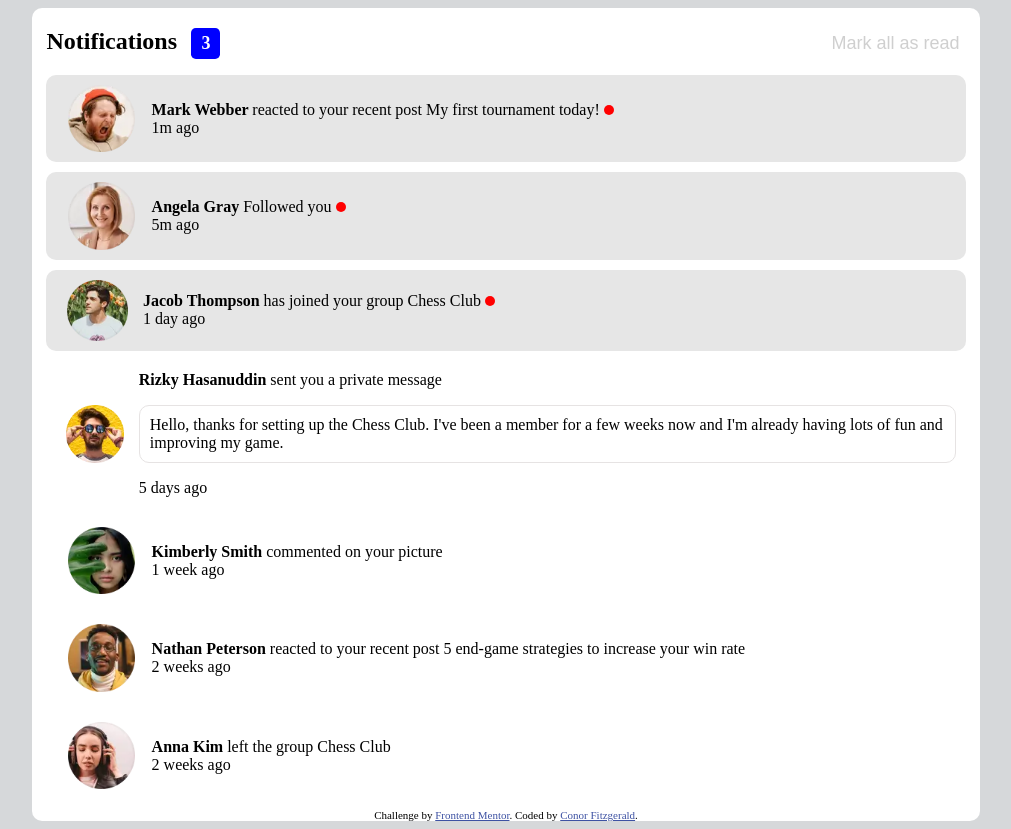
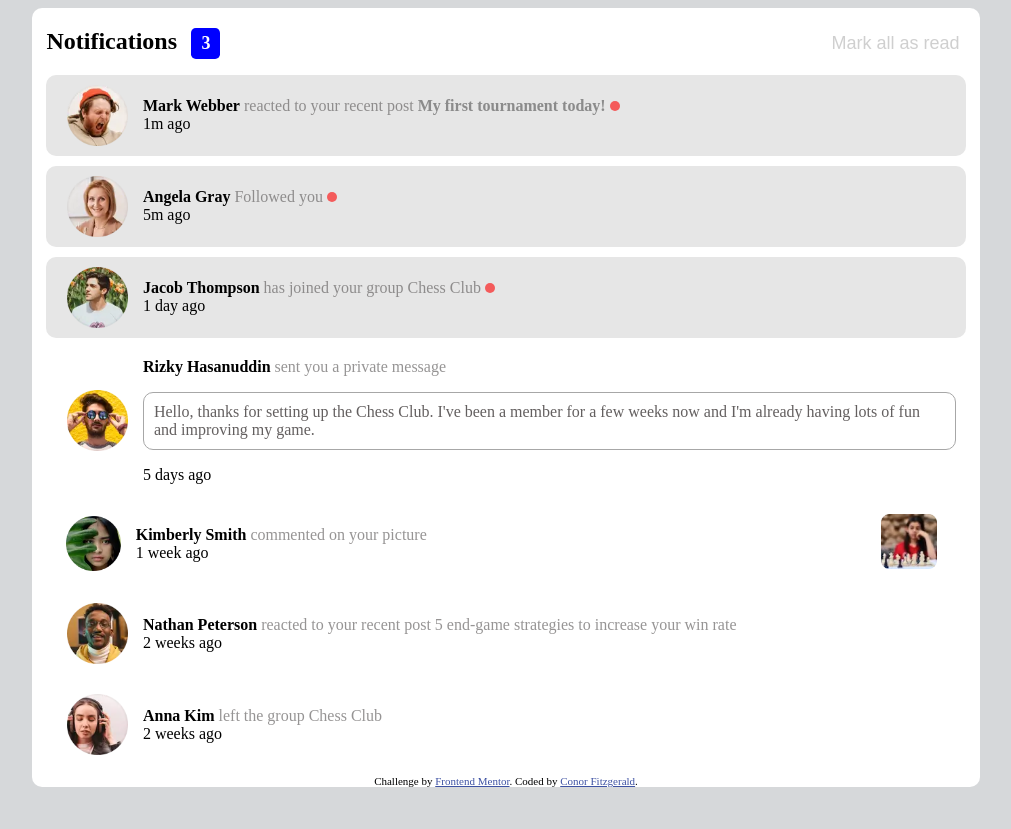
Before and after one commit to Cjhfitz/notifications-page-main, a plain HTML site: page index.html in a window 1280 px wide. Shown: the whole page, without its empty margins (134-1145 px from the left). After the commit the page ends 800 px from the top, so only its background shows below. Drawn offline with Linux system fonts and the light colour scheme.

Commit message:
updating HTML and CSS to implement BEM

```diff
--- a/css/styles.css
+++ b/css/styles.css
@@ -54,10 +54,9 @@ body {
     margin-bottom: 0.625rem;
 }
 
-.notification-content {
-    width: 100%;
+.notification__img {
     display: flex;
-    flex-direction: column;
+    justify-content: center;
 }
 
 img {
@@ -65,33 +64,42 @@ img {
     height: 75%;
 }
 
-.notification-img {
+.notification__body {
+    width: 100%;
     display: flex;
-    justify-content: center;
+    flex-direction: column;
 }
 
+.notification__text {
+    color: rgba(99, 95, 95, 0.671);
+}
+
+
 .indicator {
-    background-color: red;
+    background-color: rgba(248, 42, 42, 0.74);
     border-radius: 100%;
     width: 0.625rem;
     height: 0.625rem;
     display: inline-block;
 }
 
-.unread-notification {
+.notification--unread {
     background-color: rgb(230, 230, 230);
 }
 
 .name {
+    color: black;
     font-weight: 700;
 }
 
 .title {
-    color: rgba(184, 184, 184, 0.671);
+    color: rgba(48, 47, 47, 0.5);
+    font-weight: 700;
 }
 
 .message {
     padding: 0.625rem;
-    border: 1px solid rgb(230, 227, 227);
+    border: 1px solid rgb(167, 167, 167);
     border-radius: 0.625rem;
+    color: rgb(99, 95, 95);
 }
--- a/index.html
+++ b/index.html
@@ -41,22 +41,22 @@
           illum.
         </p> -->
 
-        <div class="notification unread-notification">
-          <div class="notification-img">
+        <div class="notification notification--unread">
+          <div class="notification__img">
             <img
               src="assets/images/avatar-mark-webber.webp"
               alt="a user's profile picture"
             />
           </div>
-          <div class="notification-body">
+          <div class="notification__body">
             <div>
-              <span class="name">Mark Webber </span>
-              <span class="notification-body_text"
-                >reacted to your recent post My first tournament today!
+              <span class="notification__text"
+                ><span class="name">Mark Webber</span> reacted to your recent
+                post <span class="title">My first tournament today!</span>
               </span>
               <div class="indicator"></div>
             </div>
-            <span class="time-passed">1m ago</span>
+            <span class="notification__age">1m ago</span>
           </div>
         </div>
 
@@ -65,20 +65,20 @@
           illum.
         </p> -->
 
-        <div class="notification unread-notification">
-          <div class="notification-img">
+        <div class="notification notification--unread">
+          <div class="notification__img">
             <img
               src="assets/images/avatar-angela-gray.webp"
               alt="a user's profile picture"
             />
           </div>
-          <div class="notification-body">
+          <div class="notification__body">
             <div>
               <span class="name">Angela Gray </span>
-              <span class="notification-body_text">Followed you</span>
+              <span class="notification__text">Followed you</span>
               <div class="indicator"></div>
             </div>
-            <span class="time-passed">5m ago</span>
+            <span class="notification__age">5m ago</span>
           </div>
         </div>
 
@@ -87,22 +87,22 @@
           illum.
         </p> -->
 
-        <div class="notification unread-notification">
-          <div class="notification-img">
+        <div class="notification notification--unread">
+          <div class="notification__img">
             <img
               src="assets/images/avatar-jacob-thompson.webp"
               alt="a user's profile picture"
             />
           </div>
-          <div class="notification-content">
+          <div class="notification__body">
             <div>
               <span class="name">Jacob Thompson </span>
-              <span class="notification-content__text"
+              <span class="notification__text"
                 >has joined your group Chess Club</span
               >
               <div class="indicator"></div>
             </div>
-            <span class="time-passed">1 day ago</span>
+            <span class="notification__age">1 day ago</span>
           </div>
         </div>
 
@@ -112,77 +112,74 @@
         </p> -->
 
         <div class="notification">
-          <div class="notification-img">
+          <div class="notification__img">
             <img
               src="assets/images/avatar-rizky-hasanuddin.webp"
               alt="a user's profile picture"
             />
           </div>
-          <div class="notification-body">
+          <div class="notification__body">
             <div>
               <span class="name">Rizky Hasanuddin </span>
-              <span class="notification-body_text"
-                >sent you a private message</span
-              >
+              <span class="notification__text">sent you a private message</span>
               <p class="message">
                 Hello, thanks for setting up the Chess Club. I've been a member
                 for a few weeks now and I'm already having lots of fun and
                 improving my game.
               </p>
             </div>
-            <span class="time-passed">5 days ago</span>
+            <span class="notification__age">5 days ago</span>
           </div>
         </div>
         <div class="notification">
-          <div class="notification-img">
+          <div class="notification__img">
             <img
               src="assets/images/avatar-kimberly-smith.webp"
               alt="a user's profile picture"
             />
           </div>
-          <div class="notification-body">
+          <div class="notification__body">
             <div>
               <span class="name">Kimberly Smith </span>
-              <span class="notification-body_text"
-                >commented on your picture</span
-              >
+              <span class="notification__text">commented on your picture</span>
             </div>
-            <span class="time-passed">1 week ago</span>
+            <span class="notification__age">1 week ago</span>
+          </div>
+          <div>
+            <img src="assets/images/image-chess.webp" alt="a user's picture" />
           </div>
         </div>
         <div class="notification">
-          <div class="notification-img">
+          <div class="notification__img">
             <img
               src="assets/images/avatar-nathan-peterson.webp"
               alt="a user's profile picture"
             />
           </div>
-          <div class="notification-body">
+          <div class="notification__body">
             <div>
               <span class="name">Nathan Peterson </span>
-              <span class="notification-body_text"
+              <span class="notification__text"
                 >reacted to your recent post 5 end-game strategies to increase
                 your win rate</span
               >
             </div>
-            <span class="time-passed">2 weeks ago</span>
+            <span class="notification__age">2 weeks ago</span>
           </div>
         </div>
         <div class="notification">
-          <div class="notification-img">
+          <div class="notification__img">
             <img
               src="assets/images/avatar-anna-kim.webp"
               alt="a user's profile picture"
             />
           </div>
-          <div class="notification-body">
+          <div class="notification__body">
             <div>
               <span class="name"> Anna Kim </span>
-              <span class="notification-body_text"
-                >left the group Chess Club</span
-              >
+              <span class="notification__text">left the group Chess Club</span>
             </div>
-            <span class="time-passed">2 weeks ago</span>
+            <span class="notification__age">2 weeks ago</span>
           </div>
         </div>
       </section>
```
